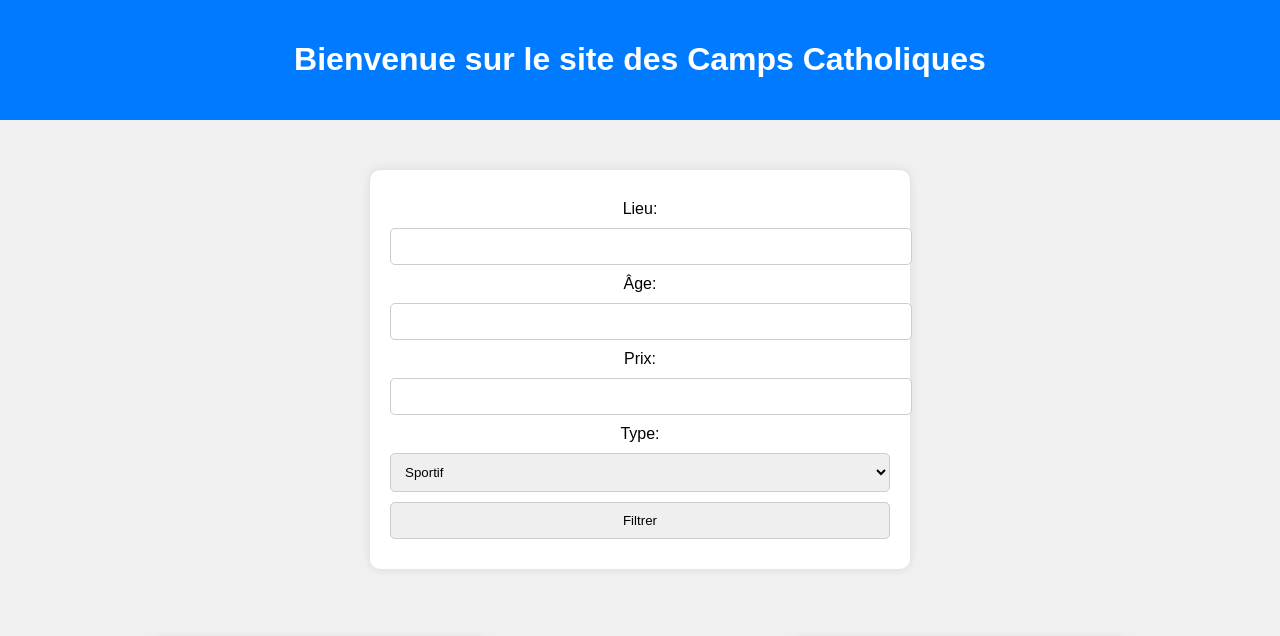
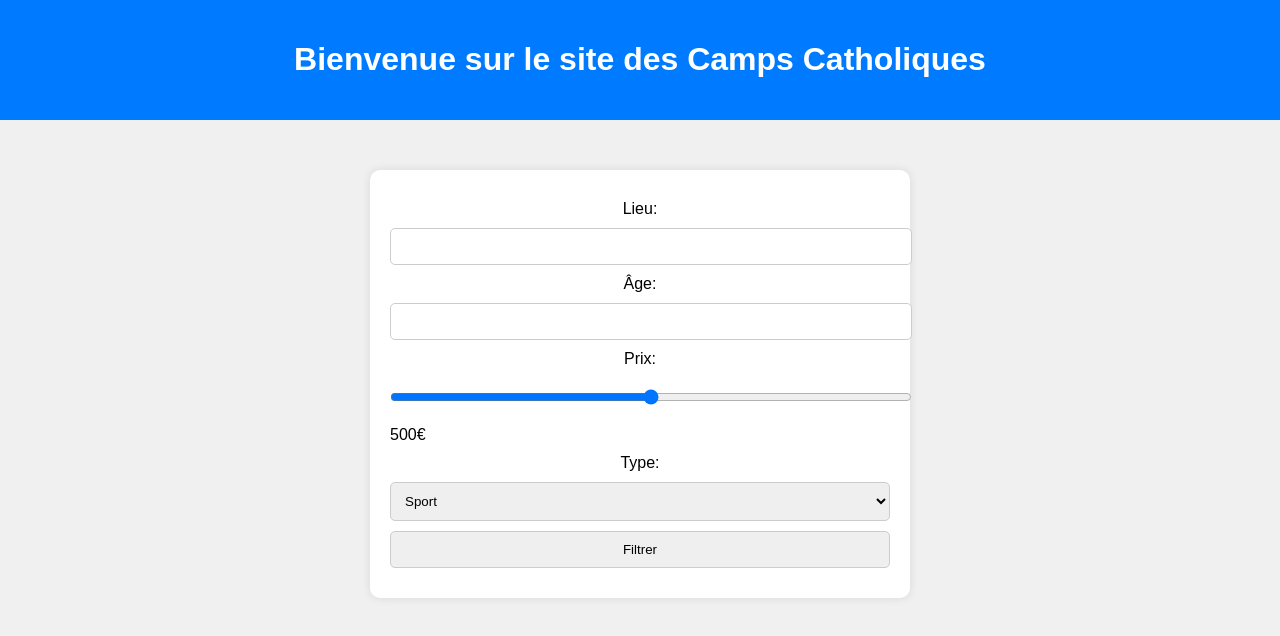
Before and after one commit to Cyprdu/Camps-Catho, a plain HTML site: page page_recherche_camps.html in a window 1280 px wide. Shown: the top 636 px of the page. Drawn offline with Linux system fonts and the light colour scheme.

Commit message:
Update page_recherche_camps.html

```diff
--- a/page_recherche_camps.html
+++ b/page_recherche_camps.html
@@ -18,13 +18,14 @@
         <input type="text" id="age" name="age">
 
         <label for="price">Prix:</label>
-        <input type="text" id="price" name="price">
+        <input type="range" id="price" name="price" min="0" max="1000" oninput="this.nextElementSibling.value = this.value">
+        <output>500</output>€
 
         <label for="type">Type:</label>
         <select id="type" name="type">
-            <option value="sportif">Sportif</option>
-            <option value="meditation">Méditation</option>
-            <!-- Ajoutez d'autres types si nécessaire -->
+            <option value="sport">Sport</option>
+            <option value="priere">Prière</option>
+            <option value="pelerinage">Pèlerinage</option>
         </select>
 
         <button onclick="filterCamps()">Filtrer</button>
```
